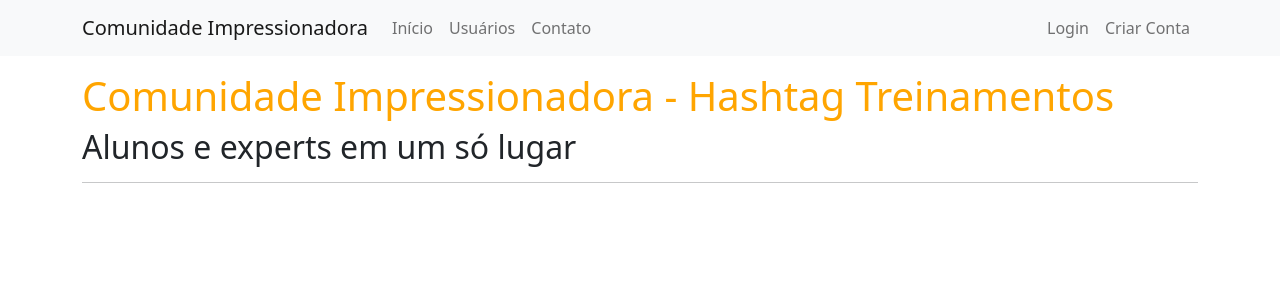
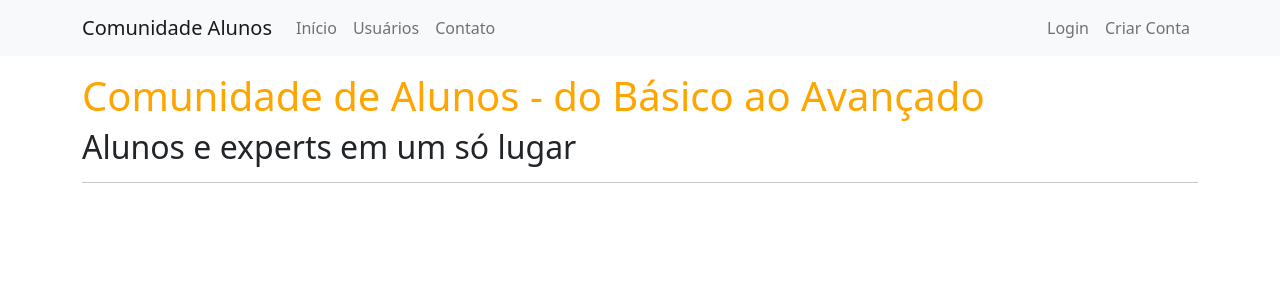
Before and after one commit to amaurigeraldes/comunidadeFlaskPython, a Flask app: page / in a window 1280 px wide. Shown: the top 300 px of the page. Run offline with Flask 3, Linux system fonts and the light colour scheme; data that the repository does not hold is empty; some libraries are stand-ins or nearby versions.

Commit message:
Atualizando os arquivos da Pasta Templates
Efetuados ajustes nos arquivos da Pasta Templates

```diff
--- a/comunidadeimpressionadora/templates/base.html
+++ b/comunidadeimpressionadora/templates/base.html
@@ -3,7 +3,7 @@
   <head>
     <meta charset="utf-8">
     <meta name="viewport" content="width=device-width, initial-scale=1">
-    <title>Comunidade Impressionadora</title>
+    <title>Comunidade Alunos</title>
 
     <!-- Criando um link CSS do BootStrap versão 5.02 -->
     <link href="https://cdn.jsdelivr.net/npm/bootstrap@5.0.2/dist/css/bootstrap.min.css" rel="stylesheet" integrity="sha384-EVSTQN3/azprG1Anm3QDgpJLIm9Nao0Yz1ztcQTwFspd3yD65VohhpuuCOmLASjC" crossorigin="anonymous">
--- a/comunidadeimpressionadora/templates/home.html
+++ b/comunidadeimpressionadora/templates/home.html
@@ -5,7 +5,7 @@
 <!-- Criando o conteúdo da página de inicio do site -->
 {% block body %}
 <div class = "container mt-3">
-    <h1 style="color: orange;">Comunidade Impressionadora - Hashtag Treinamentos</h1>
+    <h1 style="color: orange;">Comunidade de Alunos - do Básico ao Avançado</h1>
     <h2>Alunos e experts em um só lugar </h2>
     <hr>
     {% for post in posts %}
--- a/comunidadeimpressionadora/templates/navbar.html
+++ b/comunidadeimpressionadora/templates/navbar.html
@@ -1,7 +1,7 @@
 <!-- Criando a Barra da Navegação do site -->
 <nav class="navbar navbar-expand-lg navbar-light bg-light">
     <div class="container-fluid container">
-      <a class="navbar-brand" href="{{ url_for('home') }}"> Comunidade Impressionadora </a>
+      <a class="navbar-brand" href="{{ url_for('home') }}"> Comunidade Alunos </a>
       <div class="collapse navbar-collapse" id="navbarSupportedContent">
         <ul class="navbar-nav me-auto mb-2 mb-lg-0">
           <li class="nav-item">
```
